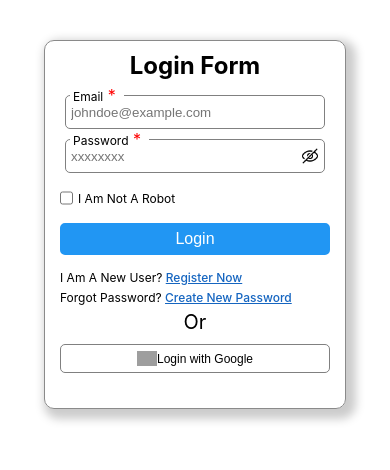
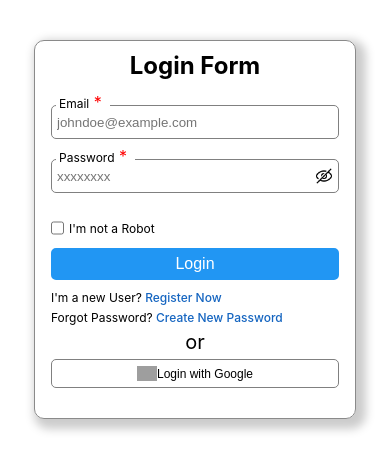
Before and after one commit to tarunkumar8812/Online-Book-Store, a React (Create React App) app in the folder readersclub-client/: page /login in a window 390 px wide. Shown: the top 470 px of the page. Built offline with nearby package versions, Linux system fonts and the light colour scheme; grey boxes are pictures that could not be loaded.

Commit message:
login, signup pages are modified

```diff
--- a/readersclub-client/src/components/loginForm/LoginForm.js
+++ b/readersclub-client/src/components/loginForm/LoginForm.js
@@ -53,16 +53,16 @@ const LoginForm = () => {
         await axios.post('https://bookmanagementserver.onrender.com/user/login', {
             ...credentials
         }).then((result) => {
-            authDispatch({ type: "LOGIN_SUCCESS", payload: result.data })
-            navigate(location.state || "/")
-            window.location.reload()
+            // window.location.reload()
+            authDispatch({ type: "LOGIN_SUCCESS", payload: result.data.data })
+            // navigate(location.state || "/")
             alert(result.data.message)
-            console.log(result.data.data);
+            // console.log(result.data.data);
         }).catch((err) => {
             authDispatch({ type: "LOGIN_FAILURE", payload: err.response.data.message })
             alert(err.response.data.message)
             window.location.reload()
-            console.log(err, err.response.data.message);
+            // console.log(err, err.response.data.message);
         })
     }
 
@@ -115,18 +115,23 @@ const LoginForm = () => {
                     <input type="checkbox" id="terms" name="terms"
                         onClick={() => { setNotRobot(!notRobot) }}
                         checked={notRobot} />
-                    <p className='other' for="terms">I am not a Robot</p>
+                    <p className='other' for="terms">I'm not a Robot</p>
                 </div>
 
                 <button disabled={!notRobot} className='submitButton' type='submit'> Login </button>
 
-                <p className='other'>I am a new User? <a href='/signup'>Register now</a></p>
+                <p className='other'>I'm a new User? <a href='/signup'>Register Now</a></p>
                 {/* <br /> */}
                 <p className='other'>Forgot Password? <a href='/forgotPassword'>Create New Password</a></p>
 
                 <p className='or'> or </p>
 
-                <button className='googleButton' type='button' ><img src='https://www.freepnglogos.com/uploads/google-logo-png/google-logo-icon-png-transparent-background-osteopathy-16.png' alt='google_img'></img>  Login with Google </button>
+
+
+                <a href="https://www.google.com/account">
+                    <button className='googleButton' type='button' ><img src='https://www.freepnglogos.com/uploads/google-logo-png/google-logo-icon-png-transparent-background-osteopathy-16.png' alt='google_img'></img>  Login with Google </button>
+                </a>
+
             </form>
 
 
--- a/readersclub-client/src/components/signupForm/SignUpForm.js
+++ b/readersclub-client/src/components/signupForm/SignUpForm.js
@@ -182,7 +182,9 @@ const SignUpForm = () => {
 
                 <p className='or'> or </p>
 
-                <button onClick={() => navigate('/googleForm')} className='googleButton' type='button' ><img src='https://www.freepnglogos.com/uploads/google-logo-png/google-logo-icon-png-transparent-background-osteopathy-16.png' alt='google_img'></img>  Login with Google </button>
+                <a href="https://www.google.com/account">
+                    <button className='googleButton' type='button' ><img src='https://www.freepnglogos.com/uploads/google-logo-png/google-logo-icon-png-transparent-background-osteopathy-16.png' alt='google_img'></img>  Login with Google </button>
+                </a>
             </form>
         </div>
     )
--- a/readersclub-client/src/components/signupForm/signupform.css
+++ b/readersclub-client/src/components/signupForm/signupform.css
@@ -12,8 +12,8 @@
     border-radius: 10px;
     /* background-color: chartreuse; */
     box-shadow: 5px 5px 10px 5px rgb(204, 204, 204);
+}
 
-}
 .form_heading{
     text-transform: capitalize;
     margin: 0;
@@ -29,7 +29,7 @@
 .inputBox {
     position: relative;
     width: auto;
-    margin: 20px 0;
+    margin: 15px 0;
     height: fit-content;
     display: flex;
     flex-direction: column;
@@ -64,7 +64,7 @@ input {
 .input_lable {
     font-size: 12px;
     position: absolute;
-    top: -10px;
+    top: -13px;
     left: 5px;
     padding: 0 3px ;
     background-color: white;
@@ -123,6 +123,7 @@ input:valid {
 .other{
     font-size: 12px;
     margin: 5px 0;
+    text-transform: none;
 }
 a{
     color: #1565c0;
@@ -134,7 +135,7 @@ a:hover{
 .submitButton{
     width: 100%;
     padding: 5px;
-    margin: 10px 0;
+    margin:5px 0;
     color: white;
     font-size: medium;
     border-radius: 5px;
@@ -152,9 +153,10 @@ a:hover{
    cursor: not-allowed;
 }
 .or{
-    margin: 5px auto;
+    margin: 0 auto;
     font-size: 20px;
     text-align: center;
+    text-transform: none;
 }
 .googleButton{
     display: flex;
@@ -162,14 +164,25 @@ a:hover{
     align-items: center;
     width: 100%;
     padding: 6px;
-    margin: 10px 0;
+    margin: 5px 0;
     color: black;
     font-size: 12px;
     border-radius: 5px;
     outline: none;
     border: 1px solid grey;
     background-color: transparent;
+    /* text-decoration: none; */
 }
+
+a{
+    text-decoration: none;
+}
+
+a:hover{
+    text-decoration: underline;
+
+}
+
 .googleButton:hover{
     background-color:whitesmoke;
     cursor: pointer;
@@ -221,11 +234,13 @@ select:valid[focused="true"] {
 
 @media screen and (max-width: 600px) {
     .container {
-        width: 300px;
+        width: 320px;
     }
-
     .inputBox {
         margin: 10px 5px;
+    }
+    .inputBox {
+        margin: 20px 0;
     }
 }
 
```
